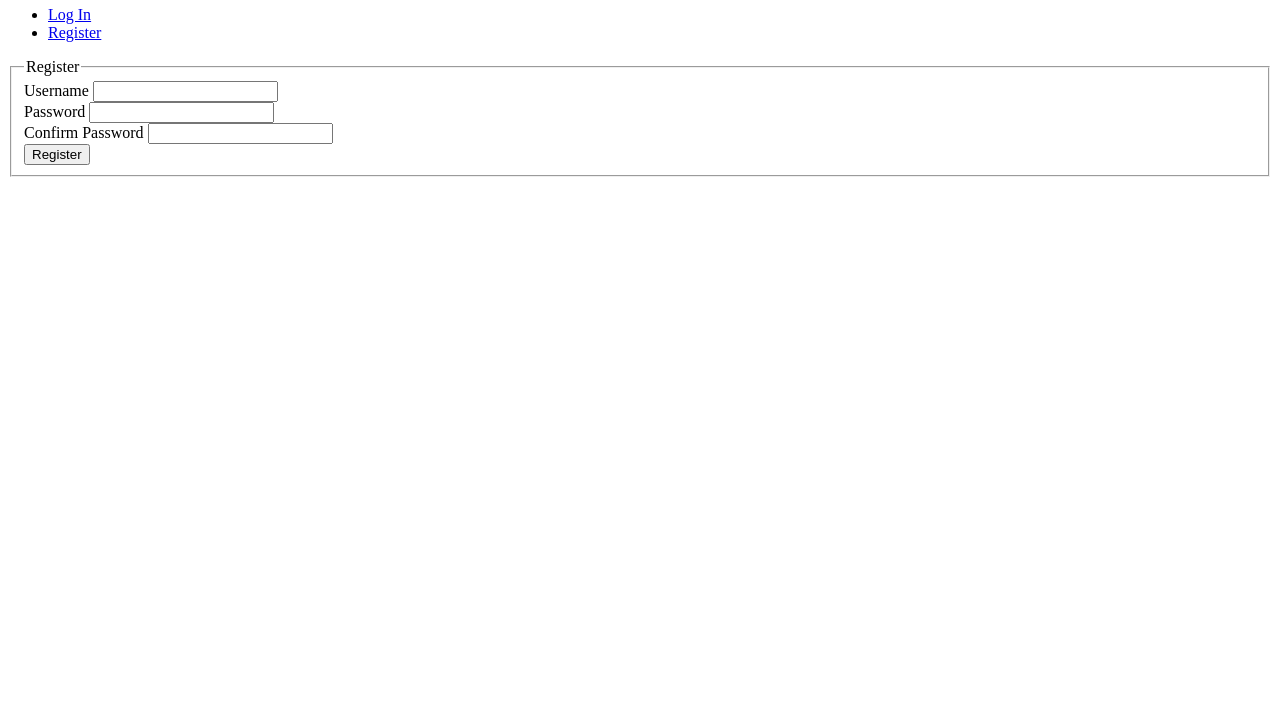
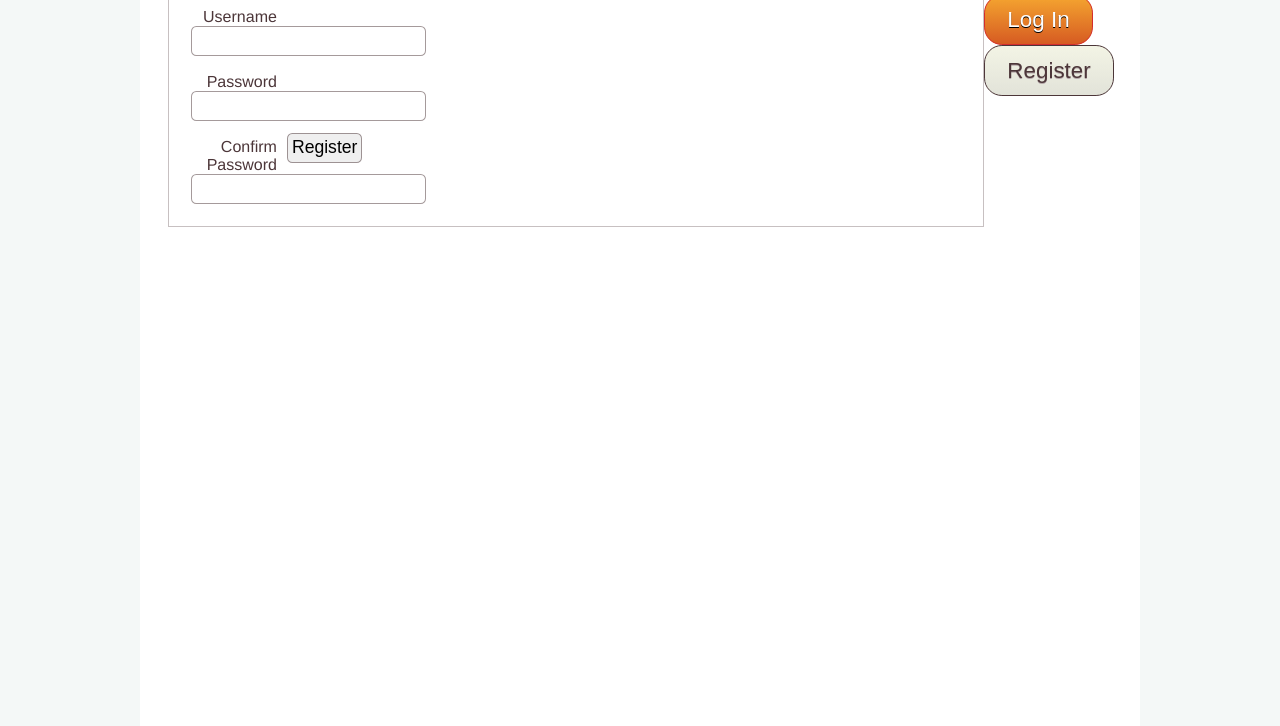
Before and after one commit to hchih/cse134b, a plain HTML site: page public/screen3_register.html in a window 1280 px wide. Shown: the part 74-800 px from the top of the page. Drawn offline with Linux system fonts and the light colour scheme.

Commit message:
style screen 3

```diff
--- a/public/screen3_register.html
+++ b/public/screen3_register.html
@@ -3,33 +3,37 @@
 <head>
     <meta charset="utf-8"/>
     <title>Register : BoardGameDex</title>
+    <link rel="stylesheet" type="text/css" href="style.css"/>
 </head>
-<body>
+<body class = "loggedin">
     <header>
         <h1><a href="screen4_logged_in_home.html">BoardGameDex</a></h1>
         <nav>
             <ul>
-                <li><a href="screen2_log_in.html">Log In</a></li>
-                <li><a href="screen3_register.html">Register</a></li>
+                <li><a href="screen2_log_in.html"><button class="primary">Log In</button></a></li>
+                <li><a href="screen3_register.html"><button>Register</button></a></li>
             </ul>
         </nav>
     </header>
     <form action="screen4_logged_in_home.html">
+	<nav>
         <fieldset>
             <legend>Register</legend>
             <div>
-                <label>Username <input type="text" required="required"/></label>
+                <label for="username">Username <input type="text" required="required"/></label>
             </div>
             <div>
-                <label>Password <input type="password" required="required"/></label>
+                <label for ="password">Password <input type="password" required="required"/></label>
             </div>
             <div>
-                <label>Confirm Password <input type="password" required="required"/></label>
+                <label for="confirmpassword">Confirm Password <input type="password" required="required"/></label>
             </div>
             <div>
                 <input type="Submit" value="Register"/>
             </div>
         </fieldset>
+        </nav>
     </form>
+
 </body>
 </html>
```
